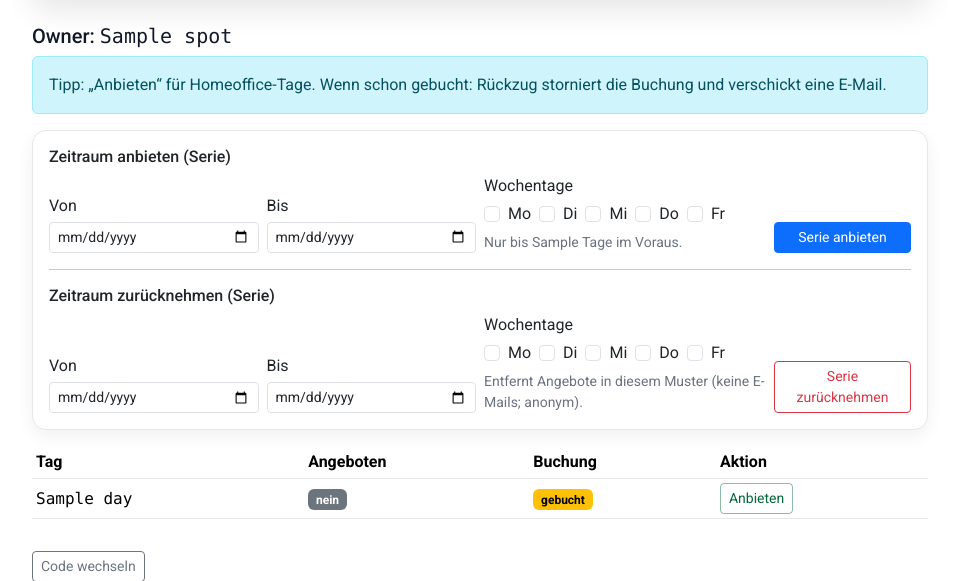
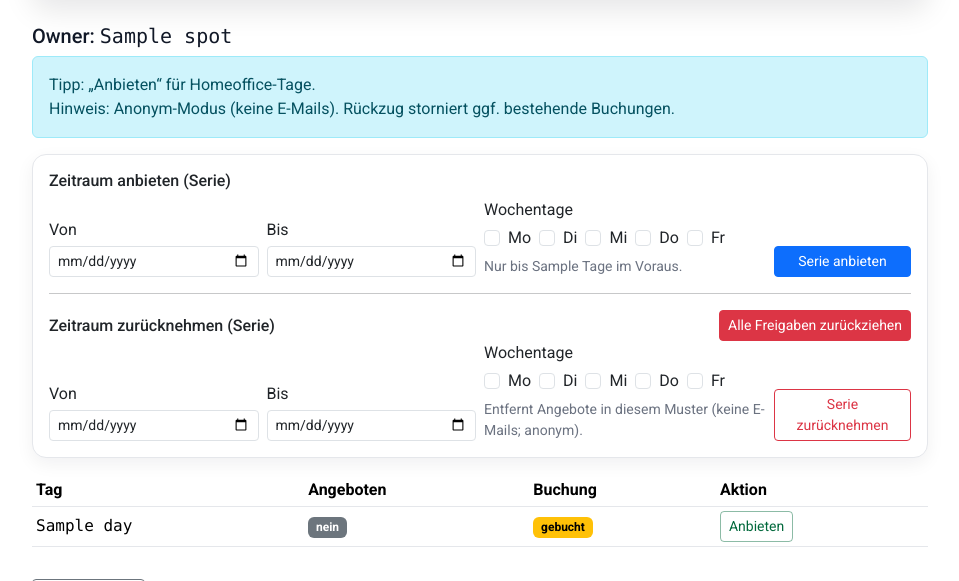
Before and after one commit to nqyngfpty2-svg/clawyparken, a FastAPI app: template parking_app/templates/owner.html in a window 1280 px wide. Shown: the part 94-675 px from the top of the page, without its empty margins (160-1119 px from the left). Run offline with FastAPI, Linux system fonts and the light colour scheme; the template is opened without the code that fills it: most values are stand-ins (such as "Sample title", 1, 10 or a date in 2020).

Commit message:
Owner portal: withdraw all future offers button

```diff
--- a/parking_app/app/main.py
+++ b/parking_app/app/main.py
@@ -416,6 +416,39 @@ def owner_withdraw_series(
     return RedirectResponse(url="/owner", status_code=303)
 
 
+@app.post("/owner/withdraw_all")
+def owner_withdraw_all(code: str = Form(...), reason: str = Form("")):
+    """Withdraw all future offers for this owner spot and cancel active bookings.
+
+    Anonym mode: no notifications.
+    """
+    code = code.strip().upper()
+    today = date.today().strftime("%Y-%m-%d")
+    with connect() as con:
+        spot = con.execute("SELECT id, name FROM spots WHERE owner_code=?", (code,)).fetchone()
+        if not spot:
+            return PlainTextResponse("Code unbekannt", status_code=401)
+
+        # Cancel active future bookings first
+        con.execute(
+            """
+            UPDATE bookings
+            SET status='cancelled_by_owner', cancelled_at=?, cancel_reason=?
+            WHERE spot_id=? AND day>? AND status='active'
+            """,
+            (now_iso(), (reason.strip() or "Owner hat alle Freigaben zurückgezogen")[:200], spot["id"], today),
+        )
+
+        # Delete future offers
+        con.execute(
+            "DELETE FROM offers WHERE spot_id=? AND day>?",
+            (spot["id"], today),
+        )
+        con.commit()
+
+    return RedirectResponse(url="/owner", status_code=303)
+
+
 @app.post("/owner/withdraw")
 def owner_withdraw(request: Request, code: str = Form(...), day: str = Form(...), reason: str = Form("")):
     code = code.strip().upper()
--- a/parking_app/templates/owner.html
+++ b/parking_app/templates/owner.html
@@ -3,7 +3,9 @@
 <h2 class="h5">Owner: <span class="mono">{{ spot }}</span></h2>
 
 <div class="alert alert-info">
-  Tipp: „Anbieten“ für Homeoffice-Tage. Wenn schon gebucht: Rückzug storniert die Buchung und verschickt eine E-Mail.
+  Tipp: „Anbieten“ für Homeoffice-Tage.
+  <br/>
+  Hinweis: Anonym-Modus (keine E-Mails). Rückzug storniert ggf. bestehende Buchungen.
 </div>
 
 <div class="card mb-3">
@@ -37,7 +39,14 @@
 
     <hr class="my-3" />
 
-    <h3 class="h6">Zeitraum zurücknehmen (Serie)</h3>
+    <div class="d-flex justify-content-between align-items-center">
+      <h3 class="h6 mb-0">Zeitraum zurücknehmen (Serie)</h3>
+      <form method="post" action="/owner/withdraw_all" class="m-0">
+        <input type="hidden" name="code" value="{{ code }}" />
+        <input type="hidden" name="reason" value="Owner hat alle Freigaben zurückgezogen" />
+        <button class="btn btn-sm btn-danger" type="submit" onclick="return confirm('Wirklich ALLE zukünftigen Freigaben zurückziehen?\n\nDas storniert ggf. bestehende Buchungen.');">Alle Freigaben zurückziehen</button>
+      </form>
+    </div>
     <form method="post" action="/owner/withdraw_series" class="row g-2 align-items-end">
       <input type="hidden" name="code" value="{{ code }}" />
       <div class="col-sm-3">
```
Also changed, not shown: 1 other file.
